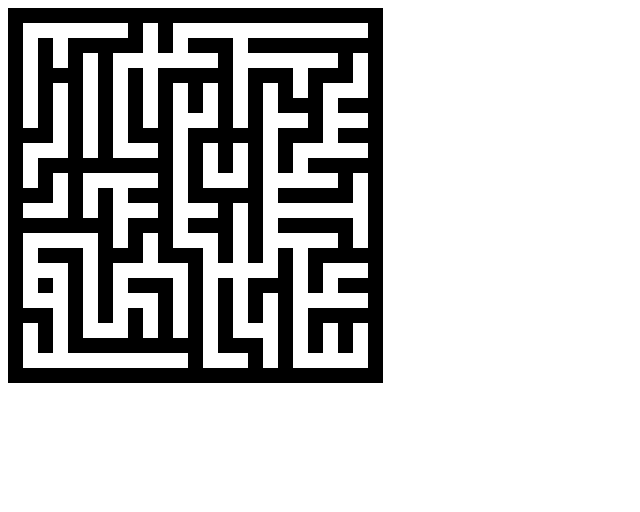
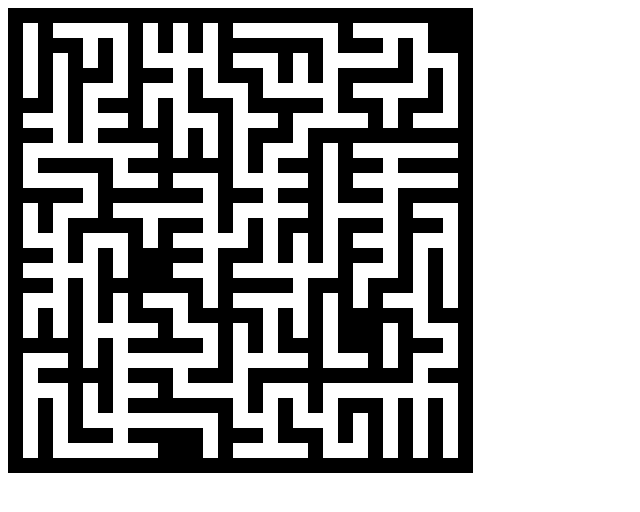
Before and after one commit to harfondy/playground, a plain HTML site: page algorithm/maze/index.html in a window 1280 px wide. Shown: the whole page, without its empty margins (0-640 px from the left). Drawn offline with Linux system fonts and the light colour scheme.

Commit message:
Update Kruskal logic

```diff
--- a/algorithm/maze/alg/kruskal.js
+++ b/algorithm/maze/alg/kruskal.js
@@ -1,58 +1,117 @@
+/*
+    Reference: https://weblog.jamisbuck.org/2011/1/3/maze-generation-kruskal-s-algorithm
+
+    Note logic kruskal:
+    1. Create a Grid Value Map which represents the value of each grid (in this case, -1 for border, 0 for wall, and 1, 2, 4, 8 for the path)
+    2. Create a Grid Tree Map which represents the grid's connection between each other whether it is connected or not
+       - in this case, refer to the reference above, this tree map will be used to change the block's alphabet
+    3. Create a Unprocessed Grid which will be used to process the grid, and randomize the grid
+    4. Initialize the Grid Value Map and Grid Tree Map
+       - 0 for all, -1 for border
+       - Direction value north, east, south, west will be 1, 2, 4, 8 because 1000, 0100, 0010, 0001
+       - Unprocessed Grid for each y and x % 2 is not 0, so we have a path and a wall
+       - the Direction value will be used as a logic to handle connection between two Processed Grid Path to cross each other (see the logic section below)
+    5. Main logic is in the kruskal function
+       - Pop the Unprocessed Grid, and check the direction of the grid
+       - Check if the grid is out of bounds, if it is, skip the grid
+       - Check if the grid's connection already using the Grid Tree Map, if yes will skip, if no
+         - Set the grid's value with the direction value
+         - Set the wall's value with the opposite direction value
+         - Set the dxGrid and dyGrid with the opposite direction value
+         - Connect the grid's tree with the wall's tree
+         - Connect the dyGrid and dxGrid with the wall's tree
+         - if current direction is north, check the south of the grid, if it has a path then check with this condition
+            - if current grid's value & S (bitwise AND) is not 0, then change the Grid Map Value wall between the path and make it a path
+         - if current direction is west, chec the east of the grid and the south, if it has a path check with this condition
+            - if ((current grid's value | E) & S) (bitwise AND) is not 0, then change the Grid Map Value wall between the path and make it a path
+
+*/
+
 var canvas;
 var ctx;
 var MaxLengthX;
 var MaxLengthY;
 const BlockSize = 15
 const UnProcessedGrid = []
-const MazeMapValue = []
-const GridByValue = []
+const MazeGridValue = []
+const MazeTreeNode = []
+// const MapGridByValue = {}
 const [
-    DirectionNorth,
-    DirectionWest,
-    DirectionSouth,
-    DirectionEast,
-] = [ "N", "W", "S", "E" ]
+    N, S, E, W
+] = [1, 2, 4, 8] // 1000, 0100, 0010, 0001
+const MapDirectionValue = {
+    "N": 1,
+    "S": 2,
+    "E": 4,
+    "W": 8
+}
+const DX = { E: 2, W: -2, N: 0, S: 0 }
+const DY = { E: 0, W: 0, N: -2, S: 2 }
+const DXWall = { E: 1, W: -1, N: 0, S: 0 }
+const DYWall = { E: 0, W: 0, N: -1, S: 1 }
+const OPPOSITE_DIRECTION = {
+    N: "S",
+    S: "N",
+    E: "W",
+    W: "E"
+}
 
-class GridData {
-    constructor(x, y) {
+class TreeNode {
+    parent = null;
+
+    constructor() {
+        this.parent = null
+    }
+
+    root() {
+        return this.parent === null ? this : this.parent.root();
+    }
+
+    isChildOfNode(node) {
+        return this.root() === node.root()
+    }
+
+    connect(node) {
+        node.root().parent = this;
+    }
+}
+
+class UnprocessedGridData {
+    constructor(x, y, direction) {
         this.x = x
         this.y = y
+        this.direction = direction
     }
 }
 
 function initializeMapGrids(width, height) {
+    // Determine max length of X and Y
     MaxLengthX = width / BlockSize
     MaxLengthY = height / BlockSize
 
-    // start from 0 - lastIndex-1
-    var xStartEdge = 0
-    var yStartEdge = 0
-    var xLastEdge = MaxLengthX - 1
-    var yLastEdge = MaxLengthY - 1
+    // i = y, j = x
+    for ( var i = 0 ; i < MaxLengthY ; i++) {
+        MazeGridValue[i] = []
+        MazeTreeNode[i] = []
+        for (var j = 0 ; j < MaxLengthX ; j++) {
+            var isUnprocessedGrid = false
+            var mapVal = 0
 
-    // i = y, j = x
-    var posValue = 1;
-    for ( var i = 0 ; i < MaxLengthY ; i++) {
-        MazeMapValue[i] = []
-        for (var j = 0 ; j < MaxLengthX ; j++) {
-            mapVal = 0
-
-            if (i == yStartEdge || i == yLastEdge || j == xStartEdge || j == xLastEdge) { // for border map
-                mapVal = 0
+            if (i == 0 || i == MaxLengthY-1 || j == 0 || j == MaxLengthX-1) { // for border map
+                mapVal = -1
             } else {
                 if (j%2 != 0 && i%2 != 0) {
-                    mapVal = posValue
-                    posValue++
+                    isUnprocessedGrid = true // grid will be processed
                 } else {
-                    mapVal = 0
+                    mapVal = 0 // wall
                 }
             }
 
-            MazeMapValue[i][j] = mapVal
-            if (mapVal != 0) {
-                var gridData = new GridData(j, i)
-                UnProcessedGrid.push(gridData)
-                GridByValue[mapVal] = [gridData]
+            MazeGridValue[i][j] = mapVal
+            MazeTreeNode[i][j] = new TreeNode()
+            if (isUnprocessedGrid) {
+                UnProcessedGrid.push(new UnprocessedGridData(j, i, "N"))
+                UnProcessedGrid.push(new UnprocessedGridData(j, i, "W"))
             }
         }
     }
@@ -71,167 +130,35 @@ function shuffle(array) {
   }
 }
 
-function simpleKruskal() {
+function kruskal() {
     if (UnProcessedGrid.length > 0) {
-        var processingGrid = UnProcessedGrid.pop()
-        var processingMapValue = MazeMapValue[processingGrid.y][processingGrid.x]
-        var stringDirection = "NWSE";
-        var startDirIdx = Math.floor(Math.random() * (stringDirection.length-1))
-        var dx, dy;
+        var processingGrid = UnProcessedGrid.pop();
+        var dxGrid = processingGrid.x + DX[processingGrid.direction];
+        var dyGrid = processingGrid.y + DY[processingGrid.direction];
+        var dxGridWall = processingGrid.x + DXWall[processingGrid.direction];
+        var dyGridWall = processingGrid.y + DYWall[processingGrid.direction];
 
-        var isNextValid = false
-        var dirIdx = startDirIdx
-        while (!isNextValid) {
-            var direction = stringDirection.charAt(dirIdx)
+        if (dxGrid < 0 || dxGrid >= MaxLengthX || dyGrid < 0 || dyGrid >= MaxLengthY) {
+            return; // skip if out of bounds
+        }
 
-            if (direction == DirectionNorth) [dy, dx] = [processingGrid.y + 2, processingGrid.x + 0]
-            else if (direction == DirectionWest) [dy, dx] = [processingGrid.y + -2, processingGrid.x + 0]
-            else if (direction == DirectionSouth) [dy, dx] = [processingGrid.y + 0, processingGrid.x -2]
-            else if (direction == DirectionEast) [dy, dx] = [processingGrid.y + 0, processingGrid.x + 2]
+        if (!MazeTreeNode[processingGrid.y][processingGrid.x].isChildOfNode(MazeTreeNode[dyGrid][dxGrid])) {
+            MazeGridValue[processingGrid.y][processingGrid.x] |= MapDirectionValue[processingGrid.direction];
+            MazeGridValue[dyGridWall][dxGridWall] |= MapDirectionValue[OPPOSITE_DIRECTION[processingGrid.direction]];
+            MazeGridValue[dyGrid][dxGrid] |= MapDirectionValue[OPPOSITE_DIRECTION[processingGrid.direction]];
 
-            if (dy > 0 && dy < MazeMapValue.length) {
-                if (dx > 0 && dx < MazeMapValue.length) {
-                    if (MazeMapValue[dy][dx] != processingMapValue) {
-                        isNextValid = true
-                    }
+            MazeTreeNode[processingGrid.y][processingGrid.x].connect(MazeTreeNode[dyGridWall][dxGridWall]);
+            MazeTreeNode[dyGrid][dxGrid].connect(MazeTreeNode[dyGridWall][dxGridWall]);
+
+            if ((MazeGridValue[processingGrid.y][processingGrid.x] & S) !== 0) {
+                MazeGridValue[processingGrid.y + 1][processingGrid.x] |= MazeGridValue[processingGrid.y][processingGrid.x];
+            }
+
+            if ((MazeGridValue[processingGrid.y][processingGrid.x] & E) !== 0) {
+                if (((MazeGridValue[processingGrid.y][processingGrid.x] | MazeGridValue[processingGrid.y][processingGrid.x]) & S) != 0) {
+                    MazeGridValue[processingGrid.y][processingGrid.x + 1] |= MazeGridValue[processingGrid.y][processingGrid.x];
                 }
             }
-
-            dirIdx = dirIdx + 1
-            if (dirIdx >= stringDirection.length) {
-                dirIdx = 0
-            }
-
-            if (dirIdx == startDirIdx) {
-                break
-            }
-        }
-
-        if (isNextValid) {
-            if (processingGrid.y > dy) {
-                for (var i = dy ; i <= processingGrid.y ; i++) {
-                    MazeMapValue[i][processingGrid.x] = processingMapValue
-                }
-            } else if (dy > processingGrid.y) {
-                for (var i = processingGrid.y ; i <= dy ; i++) {
-                    MazeMapValue[i][processingGrid.x] = processingMapValue
-                }
-            } else if (processingGrid.x > dx) {
-                for (var i = dx ; i <= processingGrid.x ; i++) {
-                    MazeMapValue[processingGrid.y][i] = processingMapValue
-                }
-            } else if (dx > processingGrid.x) {
-                for (var i = processingGrid.x ; i <= dx ; i++) {
-                    MazeMapValue[processingGrid.y][i] = processingMapValue
-                }
-            }
-        }
-    }
-}
-
-function kruskal() {
-    if (UnProcessedGrid.length > 0) {
-        var processingGrid = UnProcessedGrid.pop()
-        var processingMapValue = MazeMapValue[processingGrid.y][processingGrid.x]
-        var stringDirection = "NWSE";
-        var startDirIdx = Math.floor(Math.random() * (stringDirection.length-1))
-        var dx, dy;
-
-        var isNextValid = false
-        var dirIdx = startDirIdx
-        while (!isNextValid) {
-            var direction = stringDirection.charAt(dirIdx)
-
-            if (direction == DirectionNorth) [dy, dx] = [processingGrid.y + 2, processingGrid.x + 0]
-            else if (direction == DirectionWest) [dy, dx] = [processingGrid.y + -2, processingGrid.x + 0]
-            else if (direction == DirectionSouth) [dy, dx] = [processingGrid.y + 0, processingGrid.x -2]
-            else if (direction == DirectionEast) [dy, dx] = [processingGrid.y + 0, processingGrid.x + 2]
-
-            if (dy > 0 && dy < MazeMapValue.length) {
-                if (dx > 0 && dx < MazeMapValue.length) {
-                    if (MazeMapValue[dy][dx] != processingMapValue) {
-                        isNextValid = true
-                    }
-                }
-            }
-
-            dirIdx = dirIdx + 1
-            if (dirIdx >= stringDirection.length) {
-                dirIdx = 0
-            }
-
-            if (dirIdx == startDirIdx) {
-                break
-            }
-        }
-
-        // Update map value
-        if (isNextValid) {
-            var gridByValueArr = []
-
-            if (processingGrid.y > dy) {
-                for (var i = dy ; i <= processingGrid.y ; i++) {
-                    var targetMapVal = MazeMapValue[i][processingGrid.x]
-                    if (targetMapVal > 0 && targetMapVal != processingMapValue) {
-                        for (var j = 0 ; j < GridByValue[targetMapVal].length ; j++) {
-                            var targetGrid = GridByValue[targetMapVal][j]
-                            MazeMapValue[targetGrid.y][targetGrid.x] = processingMapValue
-                            gridByValueArr.push(targetGrid)
-                        }
-                        GridByValue[targetMapVal] = []
-                    } else {
-                        MazeMapValue[i][processingGrid.x] = processingMapValue
-                        gridByValueArr.push(new GridData(processingGrid.x, i))
-                    }
-                }
-            } else if (dy > processingGrid.y) {
-                for (var i = processingGrid.y ; i <= dy ; i++) {
-                    var targetMapVal = MazeMapValue[i][processingGrid.x]
-                    if (targetMapVal > 0 && targetMapVal != processingMapValue) {
-                        for (var j = 0 ; j < GridByValue[targetMapVal].length ; j++) {
-                            var targetGrid = GridByValue[targetMapVal][j]
-                            MazeMapValue[targetGrid.y][targetGrid.x] = processingMapValue
-                            gridByValueArr.push(targetGrid)
-                        }
-                        GridByValue[targetMapVal] = []
-                    } else {
-                        MazeMapValue[i][processingGrid.x] = processingMapValue
-                        gridByValueArr.push(new GridData(processingGrid.x, i))
-                    }
-                }
-            } else if (processingGrid.x > dx) {
-                for (var i = dx ; i <= processingGrid.x ; i++) {
-                    var targetMapVal = MazeMapValue[processingGrid.y][i]
-                    if (targetMapVal > 0 && targetMapVal != processingMapValue) {
-                        for (var j = 0 ; j < GridByValue[targetMapVal].length ; j++) {
-                            var targetGrid = GridByValue[targetMapVal][j]
-                            MazeMapValue[targetGrid.y][targetGrid.x] = processingMapValue
-                            gridByValueArr.push(targetGrid)
-                        }
-                        GridByValue[targetMapVal] = []
-                    } else {
-                        MazeMapValue[processingGrid.y][i] = processingMapValue
-                        gridByValueArr.push(new GridData(i, processingGrid.y))
-                    }
-                }
-            } else if (dx > processingGrid.x) {
-                for (var i = processingGrid.x ; i <= dx ; i++) {
-                    var targetMapVal = MazeMapValue[processingGrid.y][i]
-                    if (targetMapVal > 0 && targetMapVal != processingMapValue) {
-                        for (var j = 0 ; j < GridByValue[targetMapVal].length ; j++) {
-                            var targetGrid = GridByValue[targetMapVal][j]
-                            MazeMapValue[targetGrid.y][targetGrid.x] = processingMapValue
-                            gridByValueArr.push(targetGrid)
-                        }
-                        GridByValue[targetMapVal] = []
-                    } else {
-                        MazeMapValue[processingGrid.y][i] = processingMapValue
-                        gridByValueArr.push(new GridData(i, processingGrid.y))
-                    }
-                }
-            }
-
-            GridByValue[processingMapValue] = gridByValueArr
         }
     }
 }
@@ -241,11 +168,10 @@ function delay(time) {
 }
 
 function draw() {
-    // kruskal
-    simpleKruskal();
+    kruskal()
     for (var i = 0 ; i < MaxLengthY ; i++) {
         for (var j = 0 ; j < MaxLengthX ; j++) {
-            if (MazeMapValue[i][j] == 0) {
+            if (MazeGridValue[i][j] == 0 || MazeGridValue[i][j] == -1) {
                 ctx.fillStyle = "black"
                 ctx.fillRect(j*BlockSize, i*BlockSize, BlockSize, BlockSize)
             } else {
@@ -254,7 +180,7 @@ function draw() {
             }
         }
     }
-    // delay(1000).then(() => window.requestAnimationFrame(draw));
+    // delay(10000).then(() => window.requestAnimationFrame(draw));
     window.requestAnimationFrame(draw)
 }
 
--- a/algorithm/maze/index.html
+++ b/algorithm/maze/index.html
@@ -4,7 +4,7 @@
         <script type="text/javascript" src="alg/kruskal.js" type="module"></script>
     </head>
     <body>
-        <canvas id="canvas-maze-kruskal" width="375" height="375">
+        <canvas id="canvas-maze-kruskal" width="465" height="465">
             Your browser does not support HTML5
         </canvas>
     </body>
```
Also changed, not shown: 2 other files.
